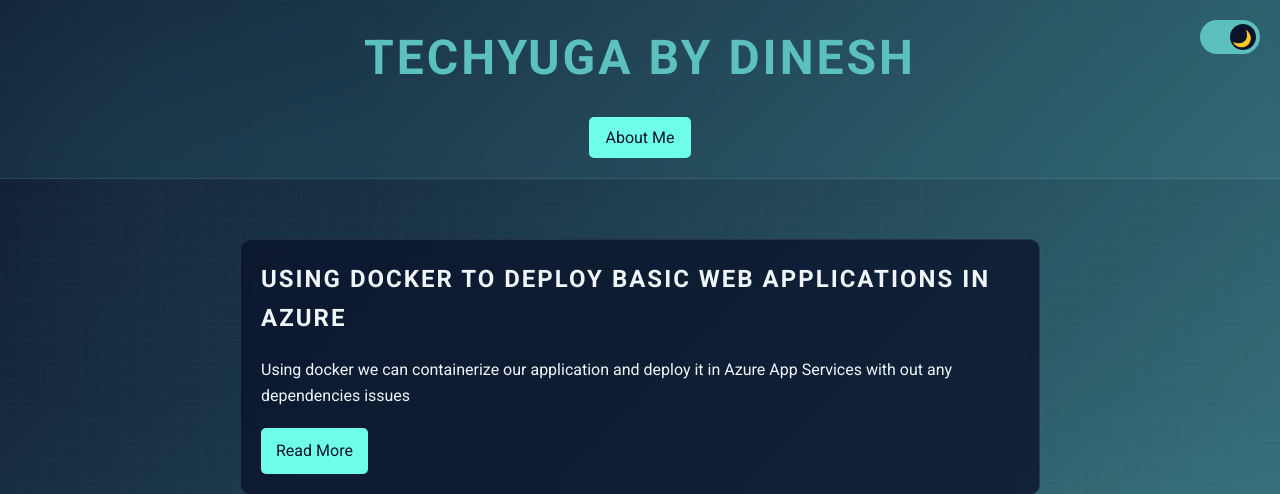
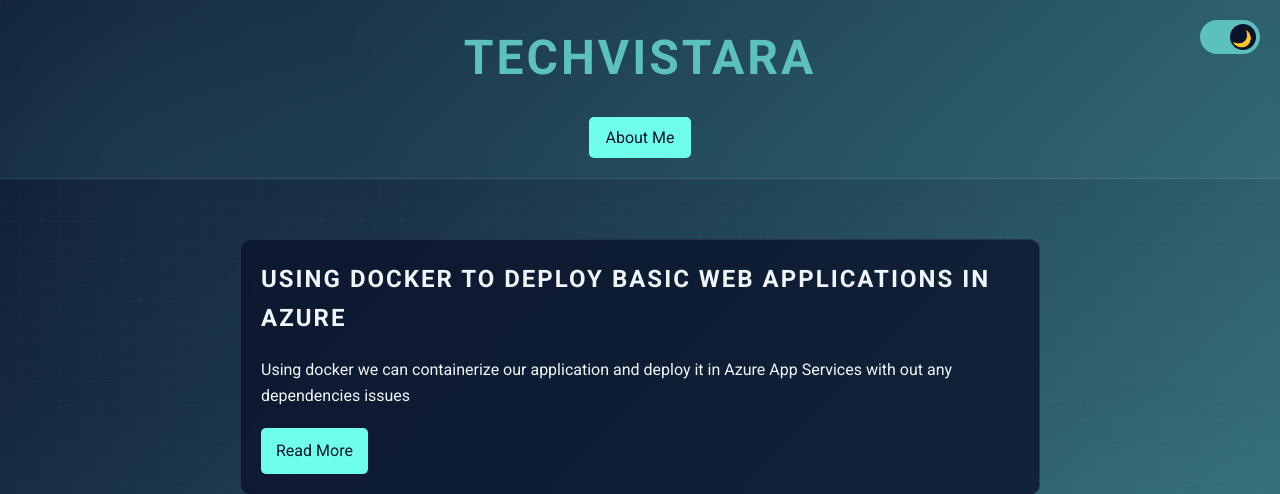
Before and after one commit to dinesh-coderepo/blogsite, a Flask app: page / in a window 1280 px wide. Shown: the top 494 px of the page. Run offline with Flask 3, Linux system fonts and the light colour scheme.

Commit message:
Changed blog name to tech vistara

```diff
--- a/src/templates/index_blog.html
+++ b/src/templates/index_blog.html
@@ -3,7 +3,7 @@
 <head>
     <meta charset="UTF-8">
     <meta name="viewport" content="width=device-width, initial-scale=1.0">
-    <title>TechYuga</title>
+    <title>TechVistara</title>
     <link href="https://fonts.googleapis.com/css2?family=Roboto:wght@300;400;700&display=swap" rel="stylesheet">
     <style>
         :root {
@@ -263,7 +263,7 @@
     </div>
 
     <header>
-        <h1>TechYuga by Dinesh</h1>
+        <h1>TechVistara</h1>
         <nav>
             <a href="{{ url_for('about') }}">About Me</a>
         </nav>
```
